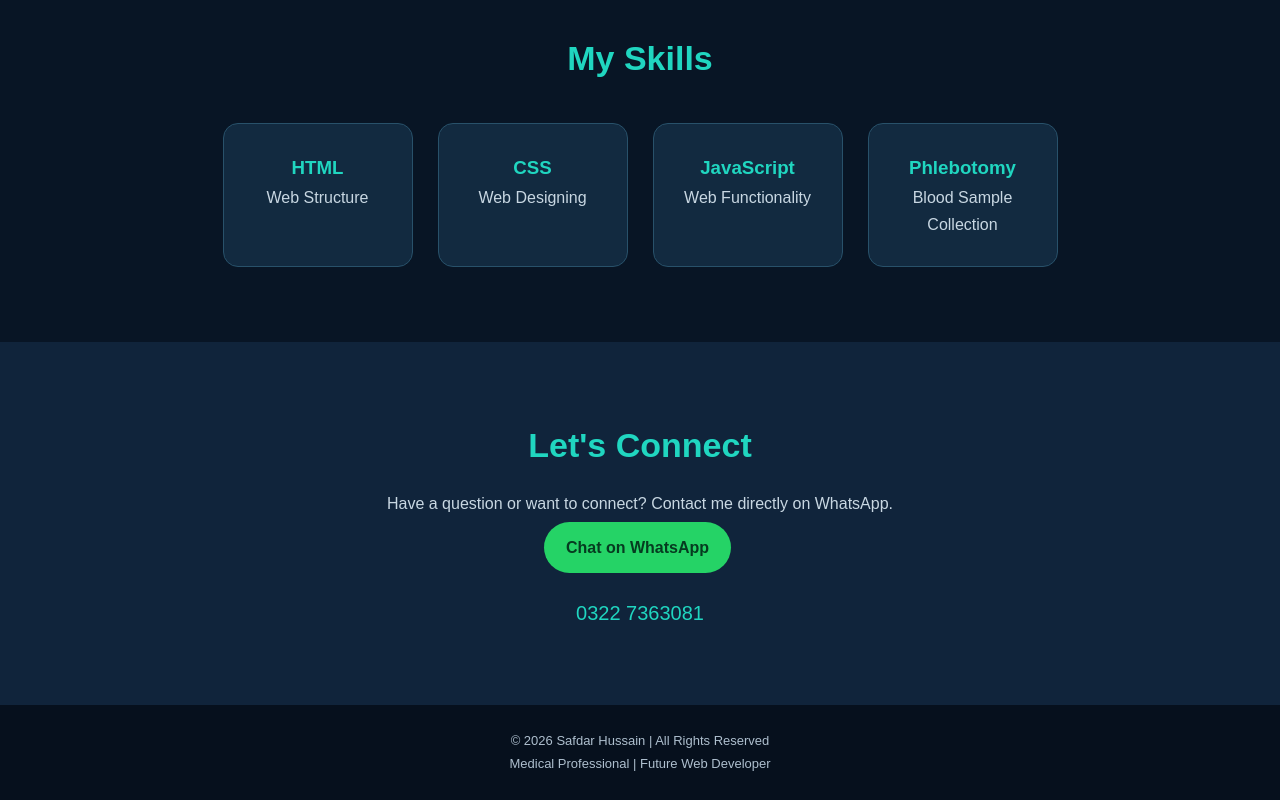
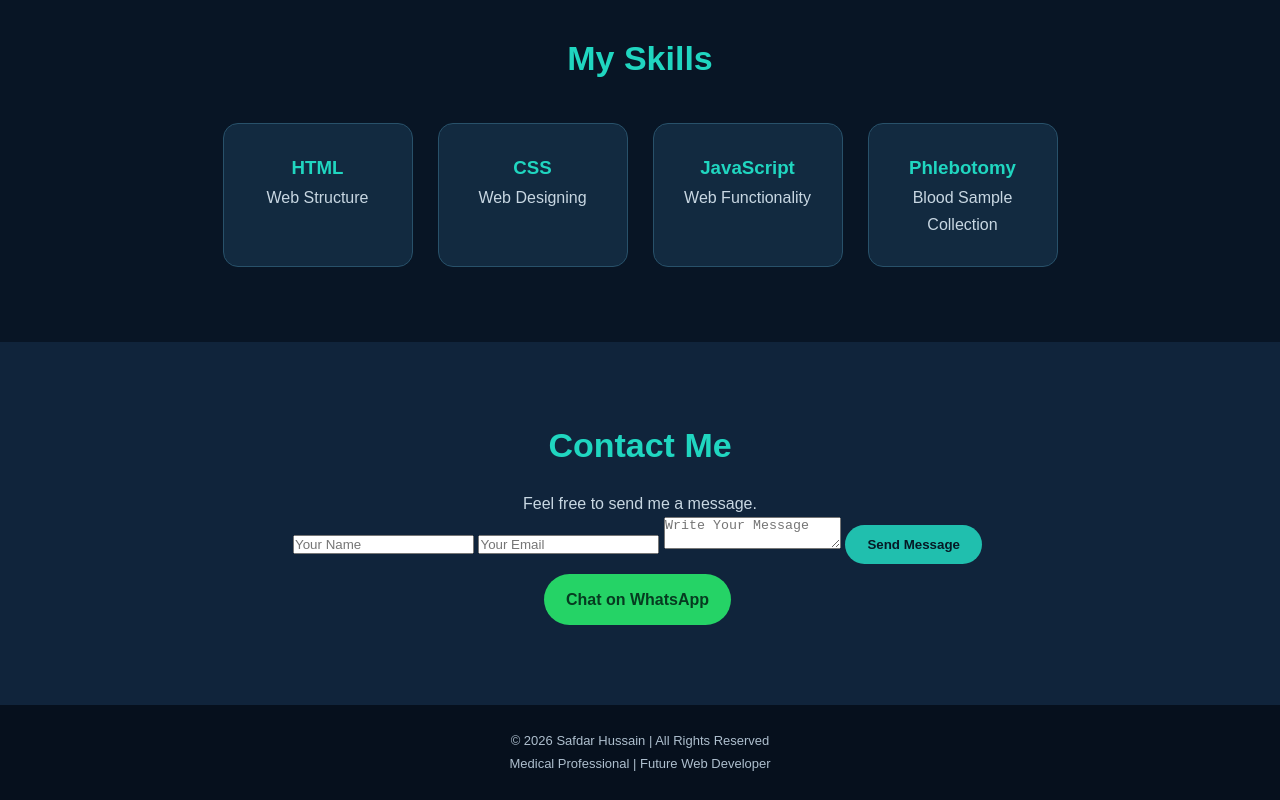
Before and after one commit to bhattig76644-lgtm/My-Professional-HUB, a plain HTML site: page index.html in a window 1280 px wide. Shown: the part 1573-2373 px from the top of the page. Drawn offline with Linux system fonts and the light colour scheme.

Commit message:
Update index.html

```diff
--- a/index.html
+++ b/index.html
@@ -97,18 +97,32 @@
         </div>
     </div>
 </section>
+<section id="contact" class="section contact">
+    <h2>Contact Me</h2>
+    <p>Feel free to send me a message.</p>
 
-<section id="contact" class="section contact">
-    <h2>Let's Connect</h2>
-    <p>Have a question or want to connect? Contact me directly on WhatsApp.</p>
+    <form class="contact-form" action="https://formsubmit.co/YOUR_EMAIL" method="POST">
+
+        <input type="text" name="name"
+        placeholder="Your Name" required>
+
+        <input type="email" name="email"
+        placeholder="Your Email" required>
+
+        <textarea name="message"
+        placeholder="Write Your Message" required></textarea>
+
+        <button type="submit" class="btn">
+            Send Message
+        </button>
+
+    </form>
 
     <a class="btn whatsapp"
-       href="https://wa.me/923227363081?text=Hello%20Safdar"
-       target="_blank">
-       Chat on WhatsApp
+    href="https://wa.me/923227363081"
+    target="_blank">
+        Chat on WhatsApp
     </a>
-
-    <p class="phone">0322 7363081</p>
 </section>
 
 <footer>
```
